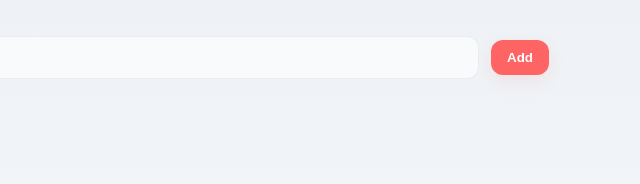
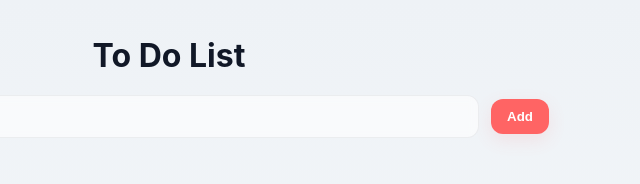
Before and after one commit to alisoft239/To-Do-List, a plain HTML site: page index.html in a window 1280 px wide. Shown: the whole page, without its empty margins (471-1111 px from the left). Drawn offline with Linux system fonts and the light colour scheme.

Commit message:
add title

```diff
--- a/index.html
+++ b/index.html
@@ -10,6 +10,9 @@
   </head>
   <body>
     <div class="continer">
+      <div class="projectTitle">
+        <h1>To Do List</h1>
+      </div>
       <div class="enter">
         <Input type="text" class="input-text" id="tittle" ></Input>
         <button class="addBtn">Add</button>
--- a/main.css
+++ b/main.css
@@ -67,3 +67,10 @@ body{
 }
 /* utility */
 .icon{margin-right:8px}
+
+.projectTitle {
+  margin-bottom: 20px;
+}
+.projectTitle h1 {
+    color: #111827;
+}
```
